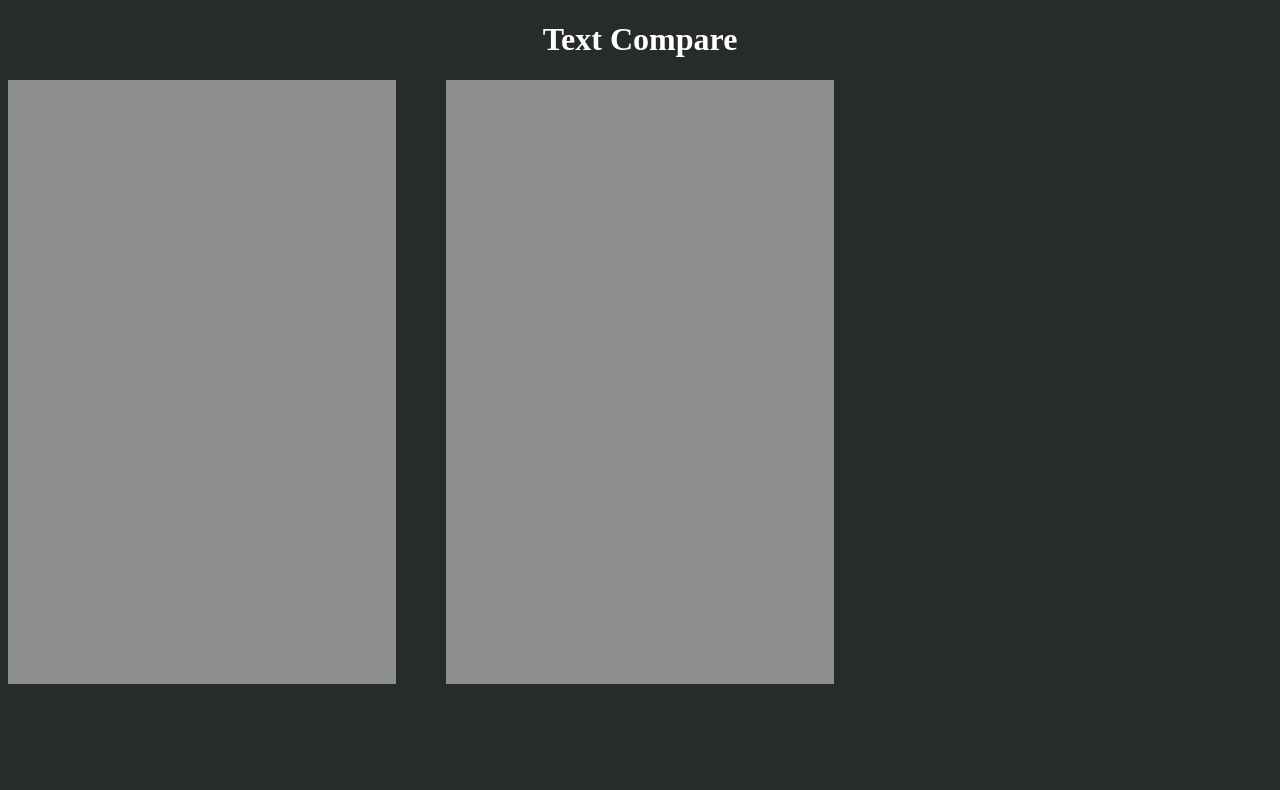
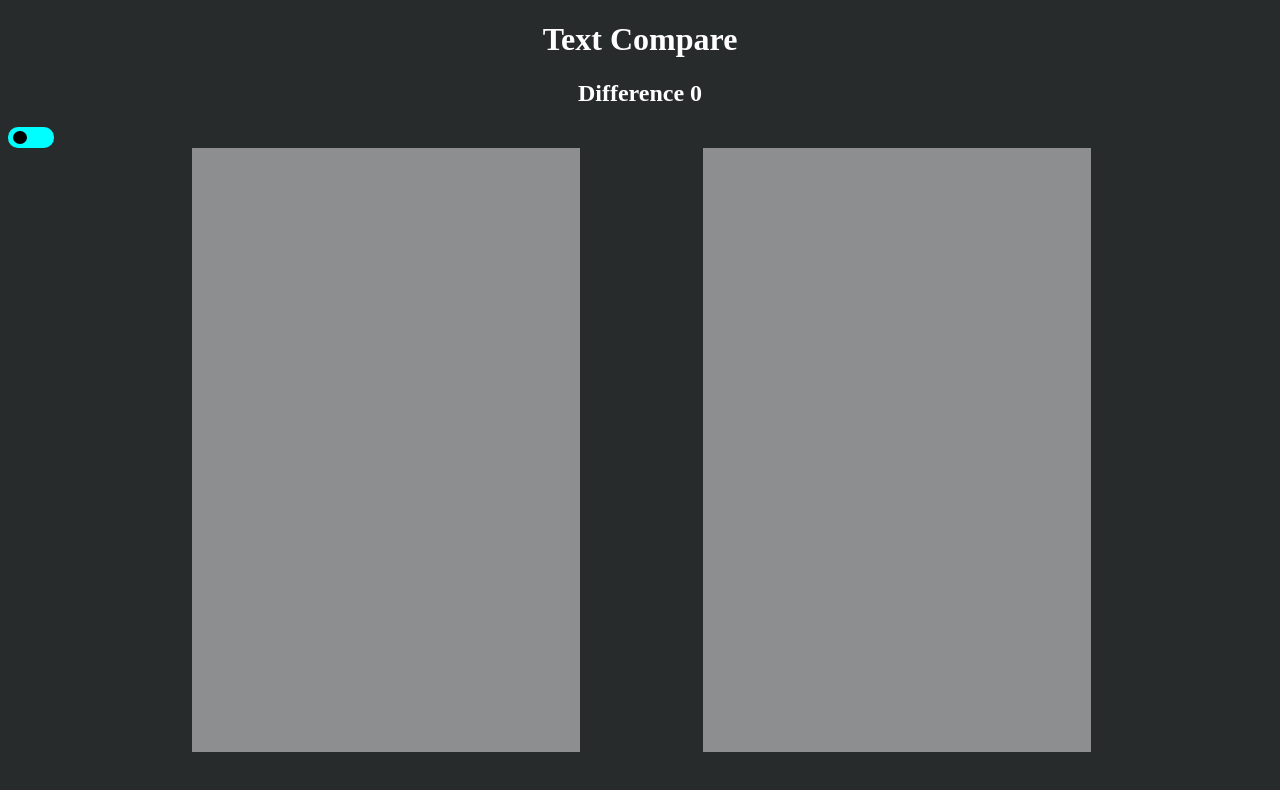
Before and after one commit to Erik-Daniel/textcompare, a React (Create React App) app: page / in a window 1280 px wide. Shown: the top 790 px of the page. Built offline with nearby package versions, Linux system fonts and the light colour scheme.

Commit message:
added switch and fixed innerhtml

```diff
--- a/src/App.js
+++ b/src/App.js
@@ -1,57 +1,84 @@
 import "./style.css"
-import { useState } from "react";
+import React, { useState } from "react";
+import Switch from "./Switch";
 function App() {
   const [getFirstText, setFirstText] = useState("");
   const [getSecondText, setSecondText] = useState("");
-  const [getFinalText, setFinalText] = useState("");
-
+  const [getDiffRate, setDiffRate] = useState(0)
+  const [getTrim, setTrim] = useState(false)
+  const [getCapital, setCapital] = useState(false);
+  let diff = 0;
   function handleScrollTop(e) {
     console.log(e.target)
     let back = document.getElementsByClassName("back");
     let scroll = e.target.scrollTop;
 
-    back.scrollTop = scroll;
+    back[0].scrollTop = scroll;
   }
 
 
 
-  function handleInput(text) {
-    let highlight = document.getElementById("highlight");
-    let firstText = getFirstText;
-    let secondText = text.target.value;
+  function handleInput() {
+    // let firstText = getFirstText;
+    // let secondText = text.target.value.toString();
 
-    if(highlight.innerHTML === ""){
-      highlight.innerHTML = secondText;
-    }
+    // console.log(getFirstText);
 
-      let finalText = "";
-      for(let i = 0; i < secondText.length; i++){
-          if(secondText.charAt(i) !== firstText.charAt(i)){
-            finalText =  finalText + "<mark>" + secondText.charAt(i) + "</mark>";
-          }
-          else {
-            finalText = finalText + secondText.charAt(i)
-          }
-        }
-
-        highlight.innerHTML = finalText
+      // let finalText = "";
+      diff += 1;
+      // for(let i = 0; i < secondText.length; i++){
+      //     if(secondText.charAt(i) !== firstText.charAt(i)){
+      //       finalText =  finalText + "<mark>" + secondText.charAt(i) + "</mark>";
+      //       diff += 1;
+      //     }
+      //     else {
+      //       finalText = finalText + secondText.charAt(i)
+      //     }
+      //   }
+        setDiffRate(diff)
+      //   ReactDOM.render(finalText,document.getElementById("highlight"))
 
 
+  }
 
+  function calculate() {
+    let secondText = getSecondText;
+    let firstText = getFirstText;
+    if(!getCapital){
+      firstText = firstText.toLowerCase();
+      secondText = getSecondText.toLowerCase();
+    }
+    let element;
+    for(let i = 0; i < secondText.length; i++){
+      if(secondText.charAt(i) !== firstText.charAt(i)){
+        // finalText =  finalText + (<mark>{secondText.charAt(i)}</mark>);
+        // finalText =  finalText + markText;
+
+        element =  <>{element}<mark>{secondText.charAt(i)}</mark></>
+      }
+      else {
+        // finalText = finalText + secondText.charAt(i)
+        element =  <>{element}{secondText.charAt(i)}</>
+
+      }
+    }
+    return element;
   }
   return (
     <div className="App">
       <h1>Text Compare</h1>
       <div className='container'>
+        <h2 className='difference'>Difference  {diff}</h2>
+        <Switch></Switch>
         <div className='subContainer'>
           <div className='back'>
             <div id='highlight' className="highlights">
-              {/* {getFinalText} */}
+                {calculate()}
             </div>
           </div>
-          <textarea className='secondTextArea' onChange={(e) => handleInput(e)} onScroll={(e) => handleScrollTop(e)}></textarea>
+          <textarea className='secondTextArea' onChange={(e) => {setSecondText(e.target.value)}} onScroll={(e) => handleScrollTop(e)}></textarea>
         </div>
-        <textarea className='firstTextArea' onChange={(e) => {setFirstText(e.target.value)}} onScroll={(e) => handleScrollTop(e)}></textarea>
+        <textarea className='firstTextArea' onChange={(e) => {if(getTrim){setFirstText(e.target.value.trim())}else{setFirstText(e.target.value)}}} value={getFirstText}></textarea>
       </div>
 
     </div>
--- /dev/null
+++ b/src/Switch.js
@@ -0,0 +1,21 @@
+import React from 'react';
+import { useState } from 'react';
+import "./switchStyle.css";
+
+export default function Switch() {
+    const [getSwitch, setSwitch] = useState(true);
+
+    function handleSwitch(){
+        if(!getSwitch){
+            setSwitch(true);
+        }
+        else {
+            setSwitch(false)
+        }
+    }
+
+  return <div className={getSwitch ? 'switchOn' : "switchOff"} onClick={() => {handleSwitch()}}>
+            <input type='checkbox'></input>
+            <div className={getSwitch ? "sliderLeft" : "sliderRight"} ></div>
+        </div>
+}
--- a/src/style.css
+++ b/src/style.css
@@ -19,6 +19,8 @@ h1 {
     width: 30vw;
     height: 75vh;
     margin: 0;
+    left: 55%;
+
     border-radius: 0;
     padding: 2px;
     resize: none;
@@ -40,11 +42,15 @@ textarea {
     height: 75vh;
     overflow: auto;
     padding: 2px;
+    left: 55%;
+
     white-space: pre-wrap;
     word-wrap: break-word;
     background-color: rgb(140, 142, 143);
 }
 .firstTextArea {
+    position: absolute;
+    left: 15%;
     width: 30vw;
     height: 75vh;
     border-radius: 0;
@@ -60,6 +66,9 @@ textarea {
     white-space: pre-wrap;
     word-wrap: break-word;
     color: transparent;
+    left: 55%;
+
+
     letter-spacing: normal;
     font-family: monospace;
 
@@ -88,3 +97,7 @@ mark {
     font-family: monospace;
 
 } */
+
+.difference {
+    text-align: center;
+}
--- /dev/null
+++ b/src/switchStyle.css
@@ -0,0 +1,74 @@
+.switchOn {
+    width: 40px;
+    height: 15px;
+    padding: 3px;
+    background-color: aqua ;
+    display: flex;
+    align-items: center;
+    border-radius: 10px;
+    animation-name: switch-on;
+    animation-duration: 0.5s;
+}
+.switchOff{
+    width: 40px;
+    height: 15px;
+    padding: 3px;
+    background-color: gray;
+    display: flex;
+    align-items: center;
+    border-radius: 10px;
+    animation-name: switch-off;
+    animation-duration: 0.5s;
+}
+div:hover {
+    cursor: pointer;
+}
+input {
+    display: none;
+    opacity: 0;
+    width: 0;
+    height: 0;
+}
+
+.sliderRight {
+    width: 35%;
+    height: 90%;
+    background-color: black;
+    margin-left: 60%;
+    border-radius: 50%;
+
+    animation-name: slide-Right;
+    animation-duration: 0.5s;
+}
+.sliderLeft{
+    width: 35%;
+    height: 90%;
+    border-radius: 50%;
+    background-color: black;
+    animation-name: slide-Left;
+    animation-duration: 0.5s;
+    margin-left: 5%;
+}
+
+@keyframes slide-Left {
+    from {margin-left: 60%;}
+    to { margin-left: 5%;}
+}
+
+
+@keyframes slide-Right {
+    from {margin-left: 5%;}
+    to { margin-left: 60%;}
+}
+
+
+@keyframes switch-on {
+    from {background-color: gray;}
+    to {background-color: aqua;}
+}
+
+
+@keyframes switch-off {
+    from {background-color: aqua;}
+    to {background-color: gray;}
+}
```
